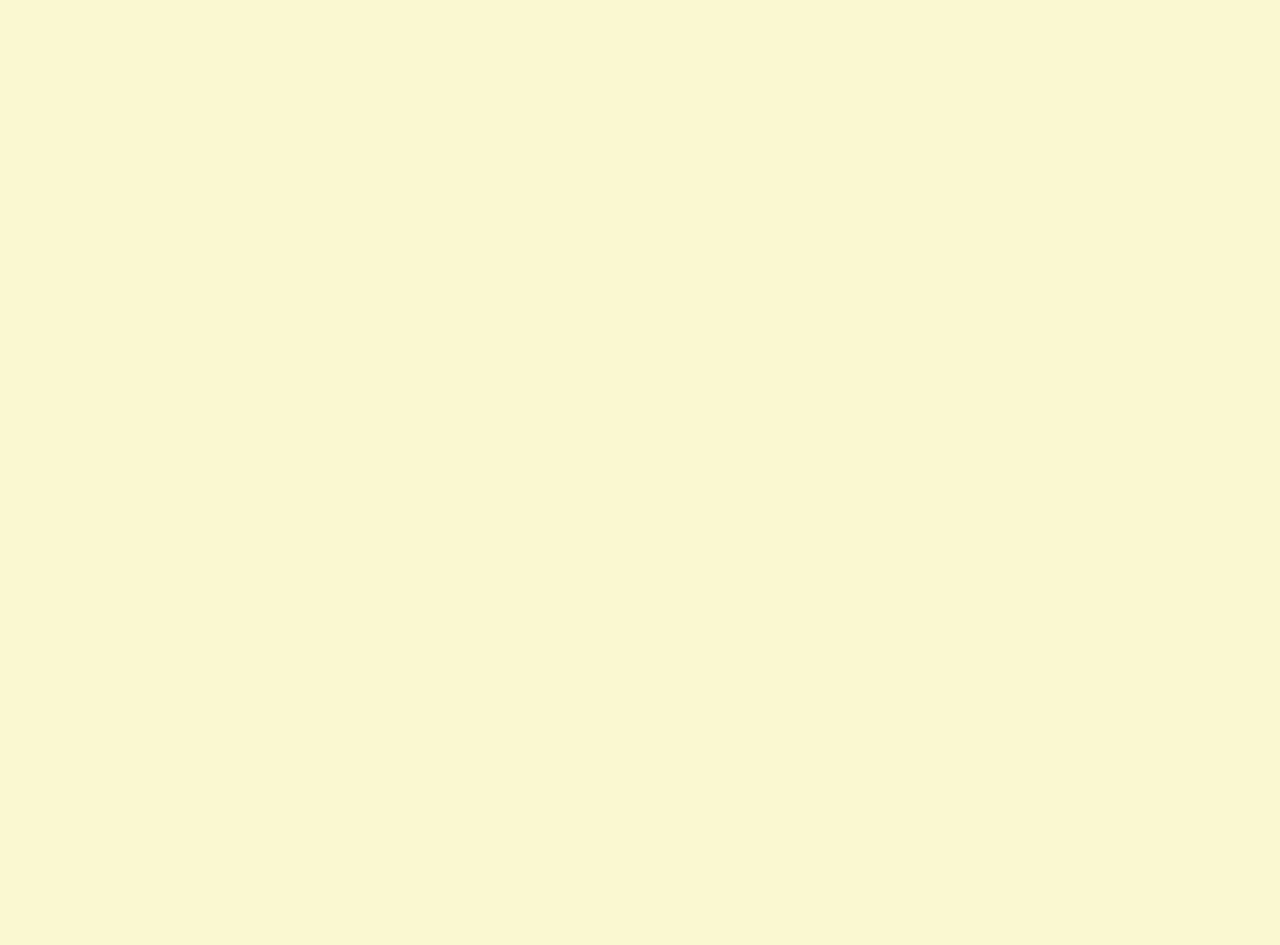
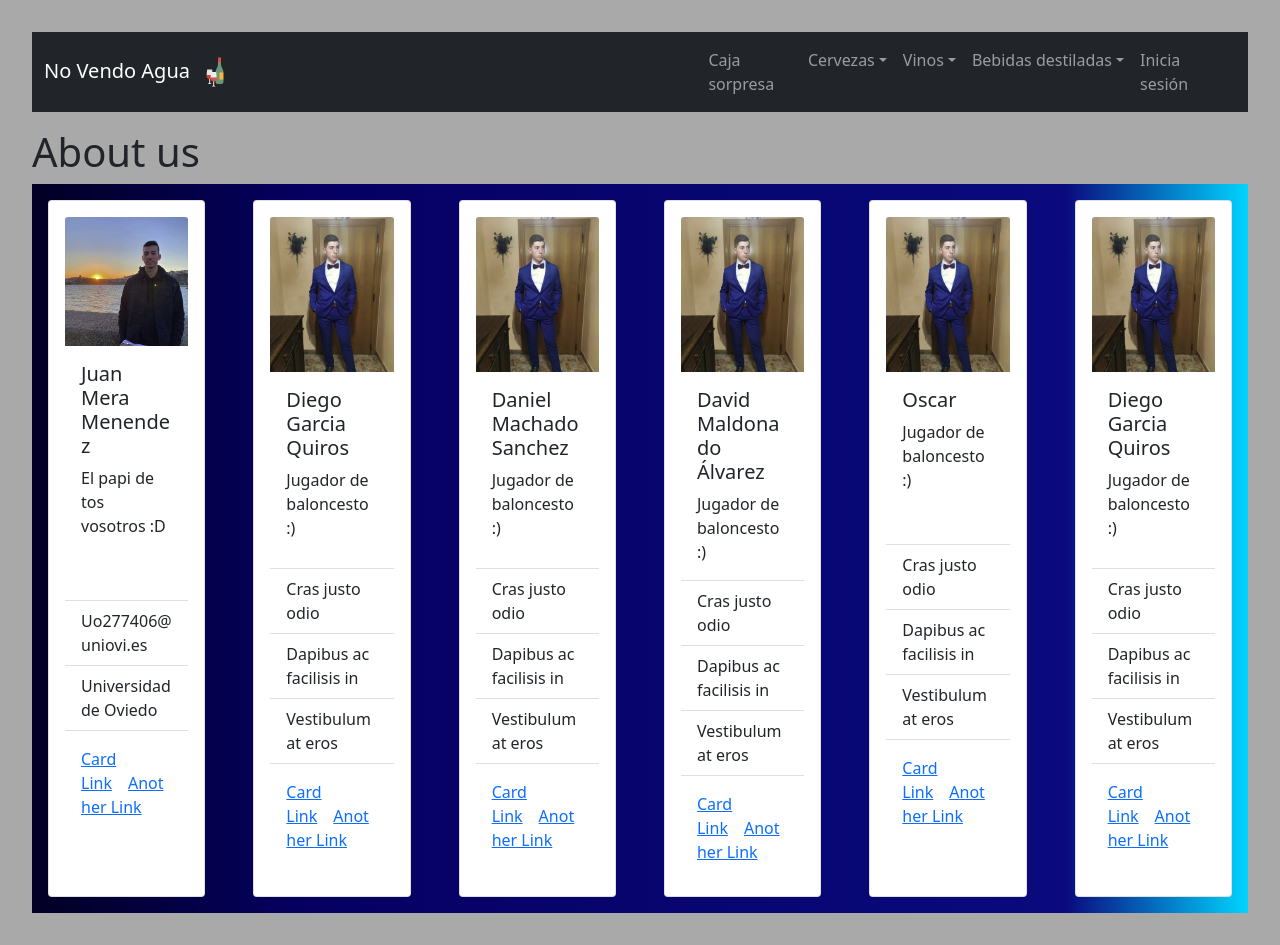
Before and after one commit to Arquisoft/dede_es6a, a React (Create React App) app in the folder webapp/: page /aboutus in a window 1280 px wide. Before the commit this address had no page. Before the commit the page ends 800 px from the top, so only its background shows below. Built offline with nearby package versions, Linux system fonts and the light colour scheme.

Commit message:
vista aboutus

```diff
--- a/webapp/src/App.tsx
+++ b/webapp/src/App.tsx
@@ -8,6 +8,7 @@ import {
 import './App.css';
 import AddProducts from './components/products/addProducts/AddProducts';
 import ConfirmacionEdad from './components/ConfirmacionEdad';
+import AboutUs from './components/aboutUs/AboutUs';
 
 function App(): JSX.Element {
 
@@ -16,8 +17,9 @@ function App(): JSX.Element {
       <BrowserRouter>
       <Routes>
         <Route path="/" element={<ConfirmacionEdad />} />
-        <Route path="catalogo" element={<Catalogo  />} />
+        <Route path="catalogo" element={<Catalogo />} />
         <Route path="products/add" element={<AddProducts />} />
+        <Route path="aboutus" element={<AboutUs />} />
       </Routes>
       </BrowserRouter>
     </>
--- /dev/null
+++ b/webapp/src/components/aboutUs/AboutUs.tsx
@@ -0,0 +1,126 @@
+import BarraNavegacion from '../BarraNavegacion';
+import Card from 'react-bootstrap/Card';
+import ListGroupItem from 'react-bootstrap/ListGroupItem';
+import ListGroup from 'react-bootstrap/ListGroup';
+import './aboutUs.css';
+
+export default function(){
+
+    return (
+        <>
+            <BarraNavegacion />
+            <h1>About us</h1>
+            <div id='cards'>
+                <Card id='participante' style={{ width: '18rem' }}>
+                    <Card.Img variant="top" src="../juan.png" />
+                    <Card.Body>
+                        <Card.Title>Juan Mera Menendez</Card.Title>
+                        <Card.Text>
+                            El papi de tos vosotros :D
+                        </Card.Text>
+                    </Card.Body>
+                    <ListGroup className="list-group-flush">
+                        <ListGroupItem>Uo277406@uniovi.es</ListGroupItem>
+                        <ListGroupItem>Universidad de Oviedo</ListGroupItem>
+                    </ListGroup>
+                    <Card.Body>
+                        <Card.Link href="#">Card Link</Card.Link>
+                        <Card.Link href="#">Another Link</Card.Link>
+                    </Card.Body>
+                </Card>
+                <Card id='participante' style={{ width: '18rem' }}>
+                    <Card.Img variant="top" src="../diego.png" />
+                    <Card.Body>
+                        <Card.Title>Diego Garcia Quiros</Card.Title>
+                        <Card.Text>
+                            Jugador de baloncesto :)
+                        </Card.Text>
+                    </Card.Body>
+                    <ListGroup className="list-group-flush">
+                        <ListGroupItem>Cras justo odio</ListGroupItem>
+                        <ListGroupItem>Dapibus ac facilisis in</ListGroupItem>
+                        <ListGroupItem>Vestibulum at eros</ListGroupItem>
+                    </ListGroup>
+                    <Card.Body>
+                        <Card.Link href="#">Card Link</Card.Link>
+                        <Card.Link href="#">Another Link</Card.Link>
+                    </Card.Body>
+                </Card>
+                <Card id='participante' style={{ width: '18rem' }}>
+                    <Card.Img variant="top" src="../diego.png" />
+                    <Card.Body>
+                        <Card.Title>Daniel Machado Sanchez</Card.Title>
+                        <Card.Text>
+                            Jugador de baloncesto :)
+                        </Card.Text>
+                    </Card.Body>
+                    <ListGroup className="list-group-flush">
+                        <ListGroupItem>Cras justo odio</ListGroupItem>
+                        <ListGroupItem>Dapibus ac facilisis in</ListGroupItem>
+                        <ListGroupItem>Vestibulum at eros</ListGroupItem>
+                    </ListGroup>
+                    <Card.Body>
+                        <Card.Link href="#">Card Link</Card.Link>
+                        <Card.Link href="#">Another Link</Card.Link>
+                    </Card.Body>
+                </Card>
+                <Card id='participante' style={{ width: '18rem' }}>
+                    <Card.Img variant="top" src="../diego.png" />
+                    <Card.Body>
+                        <Card.Title>David Maldonado Álvarez</Card.Title>
+                        <Card.Text>
+                            Jugador de baloncesto :)
+                        </Card.Text>
+                    </Card.Body>
+                    <ListGroup className="list-group-flush">
+                        <ListGroupItem>Cras justo odio</ListGroupItem>
+                        <ListGroupItem>Dapibus ac facilisis in</ListGroupItem>
+                        <ListGroupItem>Vestibulum at eros</ListGroupItem>
+                    </ListGroup>
+                    <Card.Body>
+                        <Card.Link href="#">Card Link</Card.Link>
+                        <Card.Link href="#">Another Link</Card.Link>
+                    </Card.Body>
+                </Card>
+                <Card id='participante' style={{ width: '18rem' }}>
+                    <Card.Img variant="top" src="../diego.png" />
+                    <Card.Body>
+                        <Card.Title>Oscar</Card.Title>
+                        <Card.Text>
+                            Jugador de baloncesto :)
+                        </Card.Text>
+                    </Card.Body>
+                    <ListGroup className="list-group-flush">
+                        <ListGroupItem>Cras justo odio</ListGroupItem>
+                        <ListGroupItem>Dapibus ac facilisis in</ListGroupItem>
+                        <ListGroupItem>Vestibulum at eros</ListGroupItem>
+                    </ListGroup>
+                    <Card.Body>
+                        <Card.Link href="#">Card Link</Card.Link>
+                        <Card.Link href="#">Another Link</Card.Link>
+                    </Card.Body>
+                </Card>
+                <Card id='participante' style={{ width: '18rem' }}>
+                    <Card.Img variant="top" src="../diego.png" />
+                    <Card.Body>
+                        <Card.Title>Diego Garcia Quiros</Card.Title>
+                        <Card.Text>
+                            Jugador de baloncesto :)
+                        </Card.Text>
+                    </Card.Body>
+                    <ListGroup className="list-group-flush">
+                        <ListGroupItem>Cras justo odio</ListGroupItem>
+                        <ListGroupItem>Dapibus ac facilisis in</ListGroupItem>
+                        <ListGroupItem>Vestibulum at eros</ListGroupItem>
+                    </ListGroup>
+                    <Card.Body>
+                        <Card.Link href="#">Card Link</Card.Link>
+                        <Card.Link href="#">Another Link</Card.Link>
+                    </Card.Body>
+                </Card>
+            </div>
+
+      </>
+    );
+
+}
--- /dev/null
+++ b/webapp/src/components/aboutUs/aboutUs.css
@@ -0,0 +1,15 @@
+body{
+    background-color: darkgray !important;
+}
+#cards{
+    display: flex;
+    flex-direction: row;
+    gap: 1em;
+    background: rgb(2,0,36);
+    background: linear-gradient(90deg, rgba(2,0,36,1) 0%, rgba(5,0,98,1) 23%, rgba(10,10,126,1) 85%, rgba(0,212,255,1) 100%);
+}
+#participante{
+    padding: 1em;
+    margin: 1em;
+
+}
```
Also changed, not shown: webapp/public/diego.png (added), webapp/public/juan.png (added).
